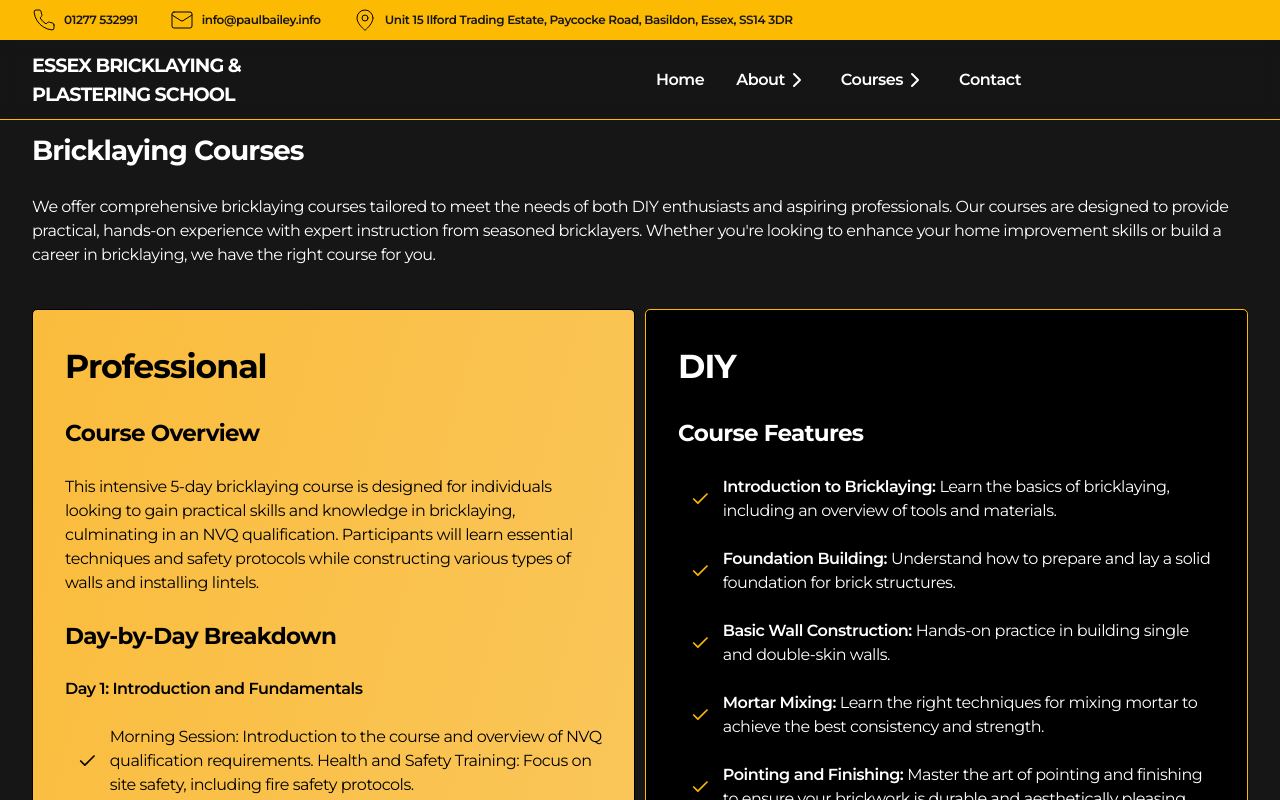
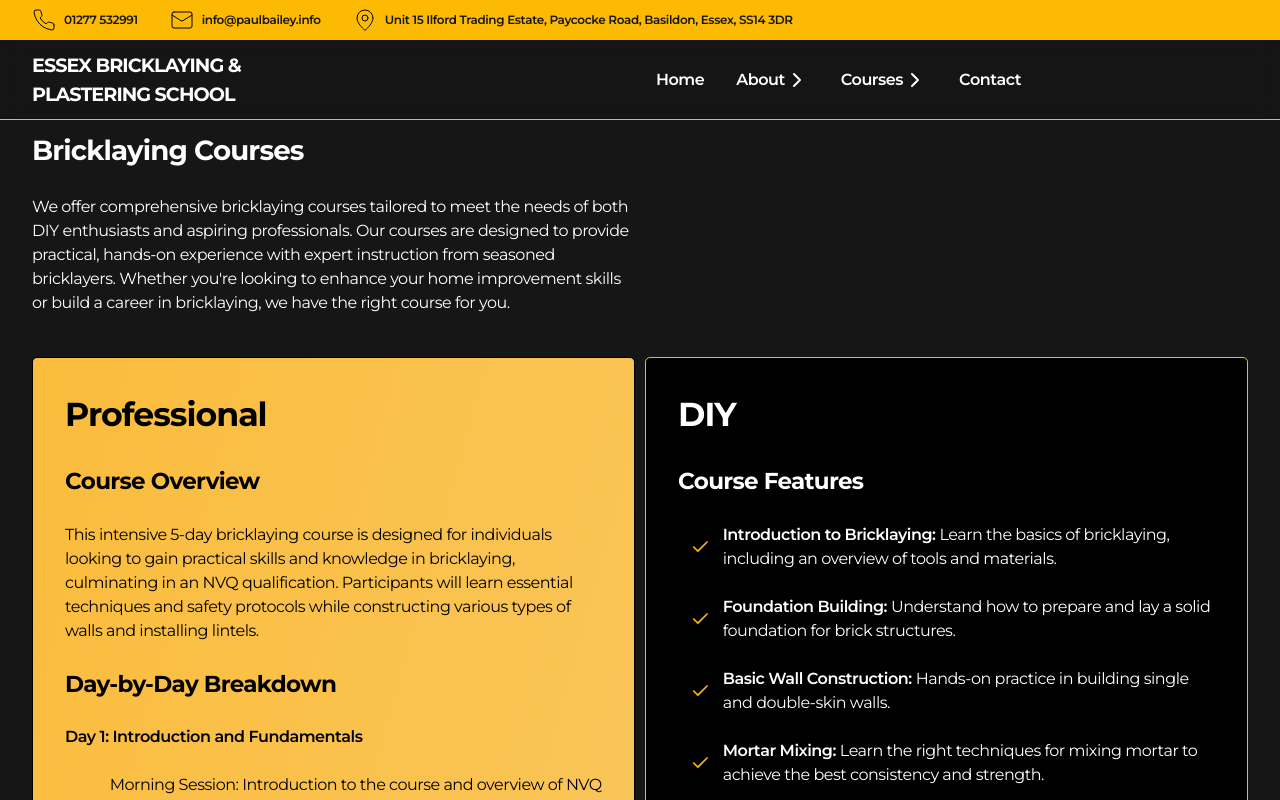
Before and after one commit to conorbailey90/baileys-construction-academy, a Next.js app: page /bricklaying in a window 1280 px wide. Shown: the top 800 px of the page. Built offline with nearby package versions, Linux system fonts and the light colour scheme.

Commit message:
Course content added

```diff
--- a/src/app/bricklaying/page.tsx
+++ b/src/app/bricklaying/page.tsx
@@ -7,7 +7,7 @@ const page = () => {
 
       <div className='w-[95%] max-w-[1880px] relative z-2 pt-[30px] pb-[30px] grid grid-cols-12 auto-rows-min gap-[10px]'>
 
-        <div className='relative pb-[2rem] col-span-12'>
+        <div className='relative pb-[2rem] col-span-12 md:col-span-6'>
           <h4 className='font-bold text-[white]'>Bricklaying Courses</h4><br />
           <p className="text-[white]">We offer comprehensive bricklaying courses tailored to meet the needs of both DIY enthusiasts and aspiring professionals. Our courses are designed to provide practical, hands-on experience with expert instruction from seasoned bricklayers. Whether you&apos;re looking to enhance your home improvement skills or build a career in bricklaying, we have the right course for you.</p>
         </div>
```
